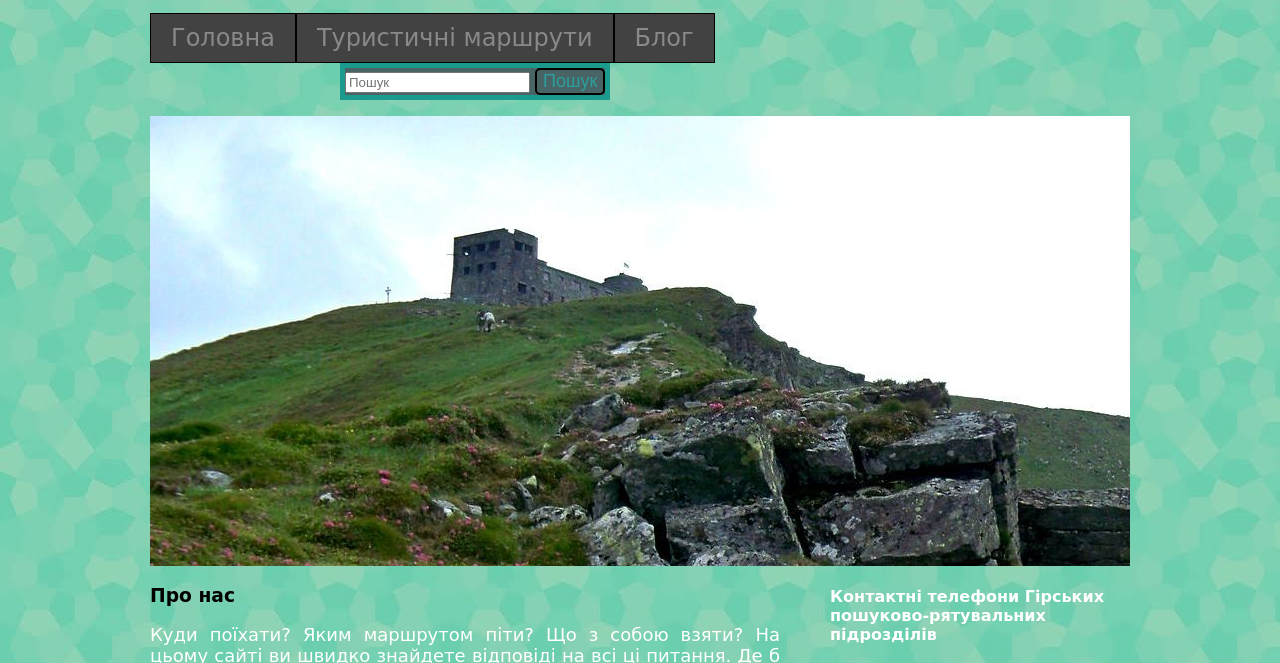
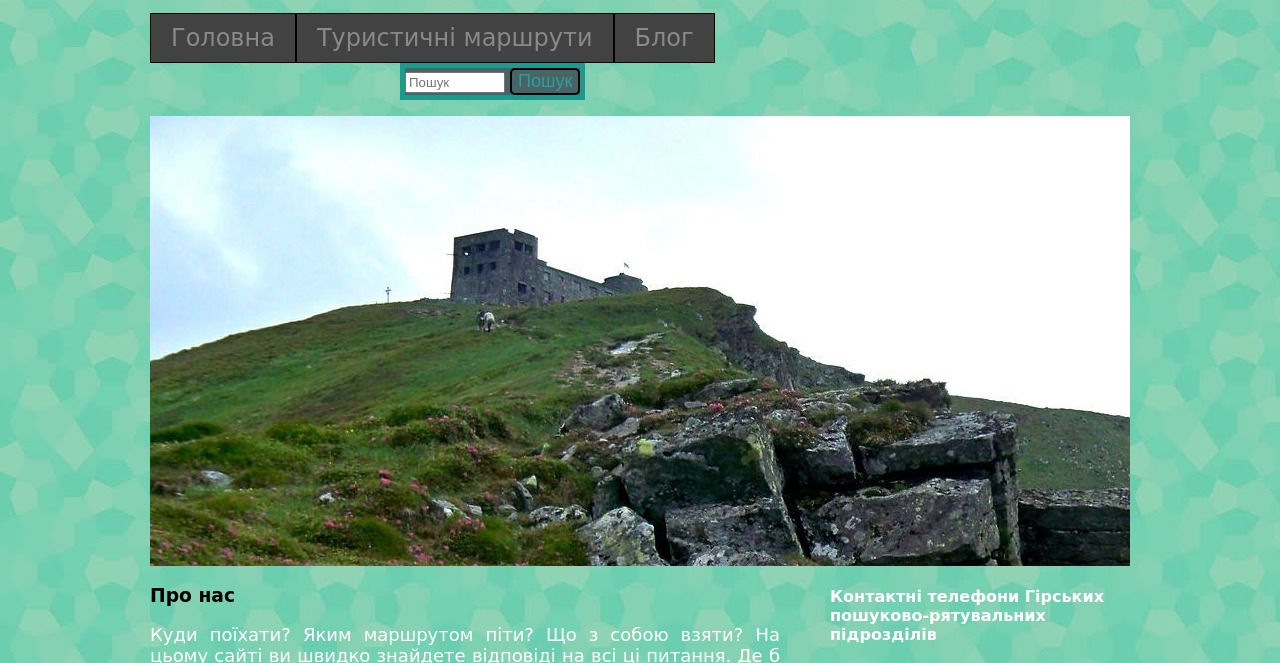
Before and after one commit to Oksankak16/site_html, a plain HTML site: page index.html in a window 1280 px wide. Shown: the part 103-766 px from the top of the page. Drawn offline with Linux system fonts and the light colour scheme; a web font is replaced by a local one.

Commit message:
response

```diff
--- a/css/index.css
+++ b/css/index.css
@@ -177,12 +177,10 @@ main article p strong {
         flex-direction: row;
         /* align-items: center; */
     }
-
     main aside {
         flex-direction: column;
         margin-left: 50px;
     }
-
     main aside img {
         width: 300px;
     }
@@ -242,5 +240,11 @@ figure {
     border: 5px solid #1A9B8D;
     background-color: #486464;
     color: white;
-   margin-left: 190px;
+    /* height: 150px; */
+   margin-left: 250px;
 }
+#placeSearch{
+    width: 100px;
+}
+/* бургер меню попробувати, вертикальний слайдер,
+футер трохи поміняти, адаптувати, кнопка пошуку, картинки 1-го слайдера поміняти */
--- a/index.html
+++ b/index.html
@@ -31,7 +31,7 @@
                     </li>
                     <li id="search">
                     <!-- <form action="https://oksankak16.github.io/site_html/"> -->
-                    <input type="search" placeholder="Пошук">
+                    <input id='placeSearch' type="search" placeholder="Пошук">
             <button>Пошук</button></li>
             <!-- </form> -->
                 </ul>
```
